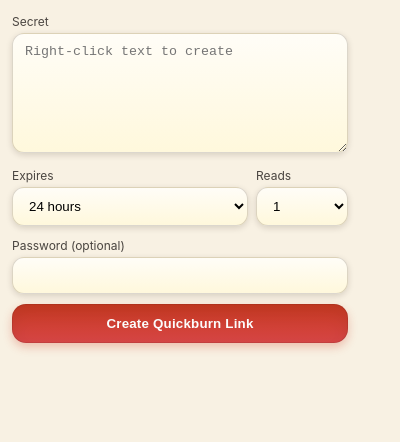
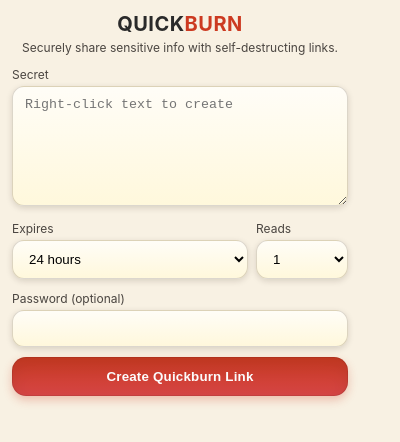
Before and after one commit to MikeWhelan91/quickburn-extension, a browser extension: page popup.html in a window 400 px wide. Drawn offline with Linux system fonts and the light colour scheme.

Commit message:
feat: add header to popup

```diff
--- a/manifest-firefox.json
+++ b/manifest-firefox.json
@@ -1,7 +1,7 @@
 {
   "manifest_version": 3,
   "name": "Quickburn — Burn After Reading",
-  "description": "Right-click text to create a burn-after-reading Quickburn link.",
+  "description": "Securely share sensitive info with self-destructing Quickburn links. Right-click text to create a burn-after-reading link.",
   "version": "1.0.0",
   "action": {
     "default_popup": "popup.html"
--- a/popup.html
+++ b/popup.html
@@ -2,7 +2,7 @@
 <html>
   <head>
       <meta charset="utf-8" />
-      <meta name="description" content="Create burn-after-reading Quickburn links with optional password protection." />
+      <meta name="description" content="Securely share sensitive info with self-destructing, burn-after-reading Quickburn links with optional password protection." />
       <title>Quickburn</title>
     <style>
       :root{
@@ -23,6 +23,10 @@
         display:flex; flex-direction:column;
       }
       .wrap{ padding:12px 12px 14px 12px; display:flex; flex-direction:column; gap:10px; }
+      .header{ text-align:center; }
+      .logo{ font-size:20px; font-weight:700; letter-spacing:.5px; }
+      .logo .burn{ color:var(--ember); }
+      .tagline{ margin-top:4px; font-size:12px; color:var(--muted); }
       label { display:block; font-size:12px; color:var(--muted); margin:2px 0 4px; }
       .note, select, input[type="password"]{
         width:100%; box-sizing:border-box;
@@ -80,6 +84,10 @@
   </head>
   <body>
     <div class="wrap">
+      <div class="header">
+        <div class="logo">QUICK<span class="burn">BURN</span></div>
+        <div class="tagline">Securely share sensitive info with self-destructing links.</div>
+      </div>
       <div>
         <label>Secret</label>
         <textarea id="secret" class="note" placeholder="Right-click text to create"></textarea>
```
Also changed, not shown: manifest.json.
